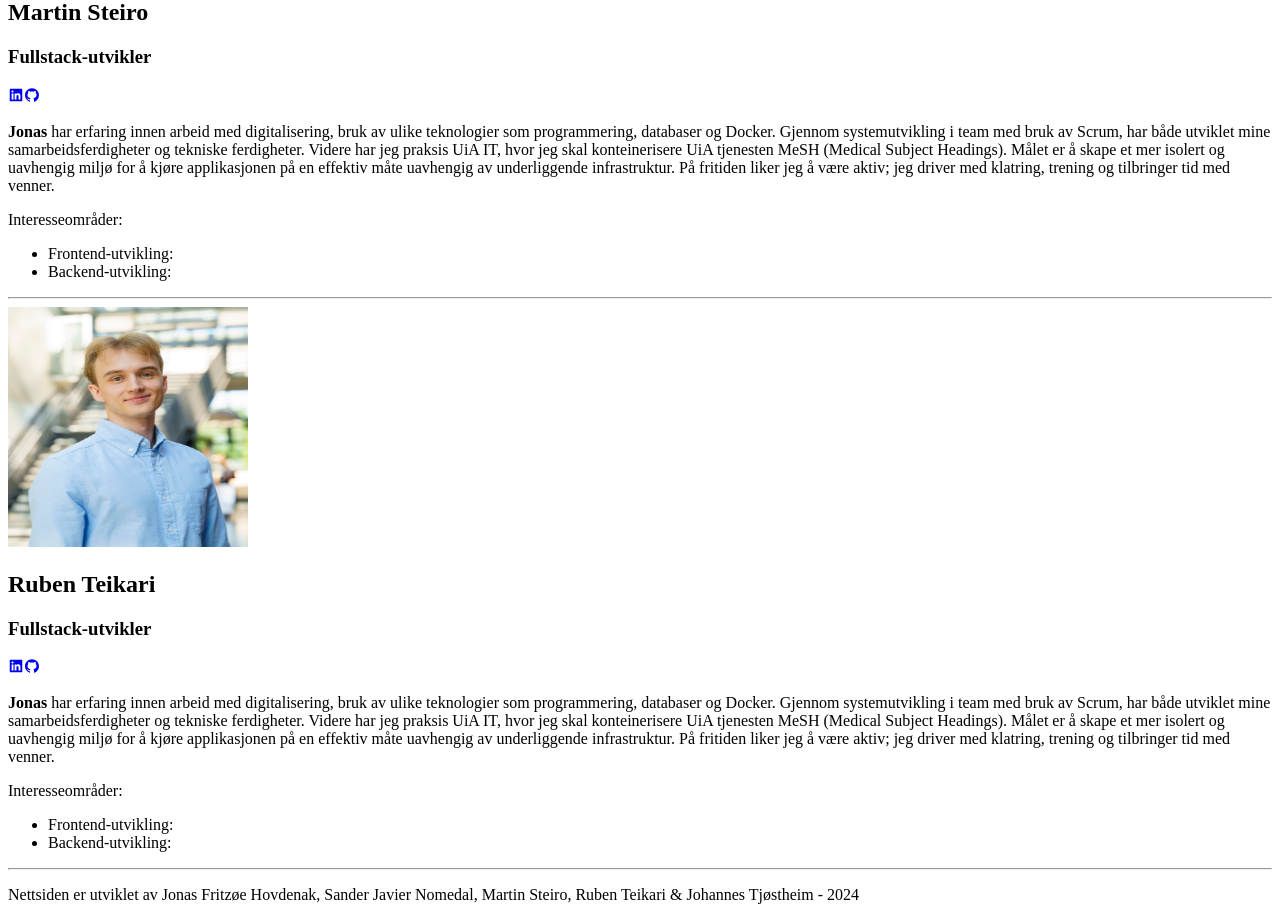
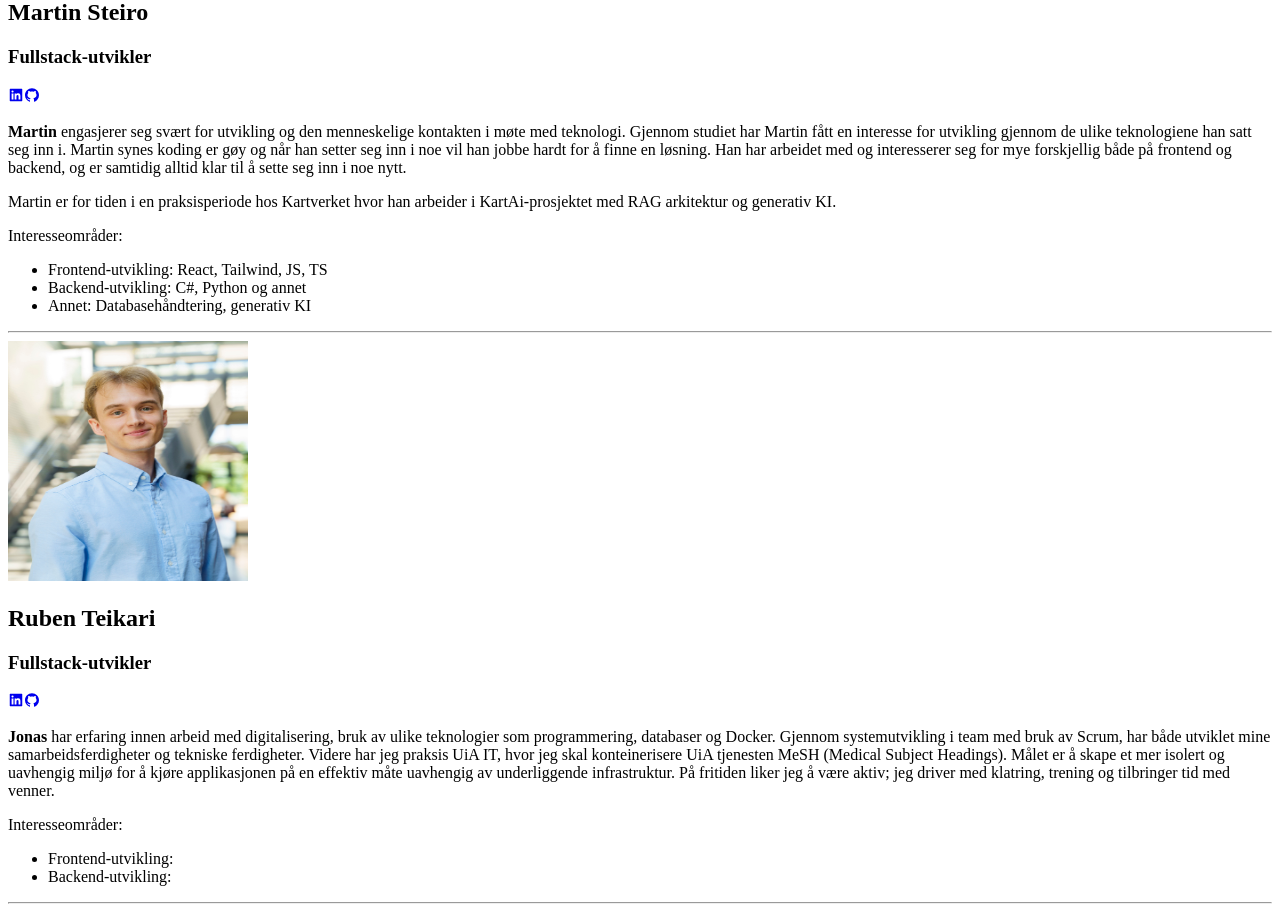
Before and after one commit to martinstereo/gruppe-3, a Next.js app: page / in a window 1280 px wide. Shown: the part 3180-4100 px from the top of the page. Built offline with nearby package versions, Linux system fonts and the light colour scheme.

Commit message:
martin text

```diff
--- a/pages/index.js
+++ b/pages/index.js
@@ -304,15 +304,19 @@ return (
                 </div>
                 {/* Right Side: Text */}
                 <div className='lg:flex-grow mt-4 lg:mt-0 lg:px-4'>
-                  <p className='text-md leading-7 font-'>
-                    <strong>Jonas</strong> har erfaring innen arbeid med digitalisering, bruk av ulike teknologier som programmering, databaser og Docker. Gjennom systemutvikling i team med bruk av Scrum, har både utviklet mine samarbeidsferdigheter og tekniske ferdigheter. Videre har jeg praksis UiA IT, hvor jeg skal konteinerisere UiA tjenesten MeSH (Medical Subject Headings). Målet er å skape et mer isolert og uavhengig miljø for å kjøre applikasjonen på en effektiv måte uavhengig av underliggende infrastruktur. På fritiden liker jeg å være aktiv; jeg driver med klatring, trening og tilbringer tid med venner.
+                  <p className='text-md leading-7'>
+                    <strong>Martin</strong> engasjerer seg svært for utvikling og den menneskelige kontakten i møte med teknologi. Gjennom studiet har Martin fått en interesse for utvikling gjennom de ulike teknologiene han satt seg inn i. Martin synes koding er gøy og når han setter seg inn i noe vil han jobbe hardt for å finne en løsning. Han har arbeidet med og interesserer seg for mye forskjellig både på frontend og backend, og er samtidig alltid klar til å sette seg inn i noe nytt.
                   </p>
-                  <p className='font-semibold py-2'>
+                  <p className='text-md leading-7 pt-3'>
+                    Martin er for tiden i en praksisperiode hos Kartverket hvor han arbeider i KartAi-prosjektet med RAG arkitektur og generativ KI.
+                  </p>
+                  <p className='font-bold pt-3'>
                     Interesseområder:
                   </p>
                   <ul className='pl-5 list-disc'>
-                    <li className='py-1'>Frontend-utvikling:</li>
-                    <li className='py-1'>Backend-utvikling:</li>
+                    <li className='py-1'>Frontend-utvikling: React, Tailwind, JS, TS</li>
+                    <li className='py-1'>Backend-utvikling: C#, Python og annet</li>
+                    <li className='py-1'>Annet: Databasehåndtering, generativ KI</li>
                   </ul>
 
                 </div>
```
